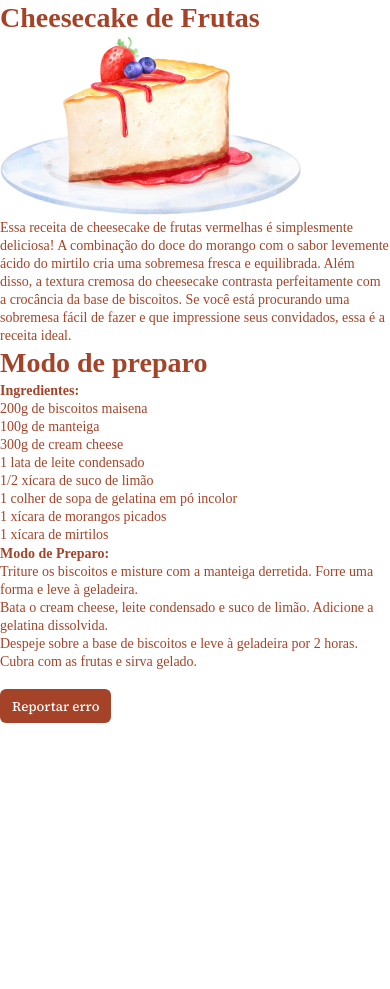
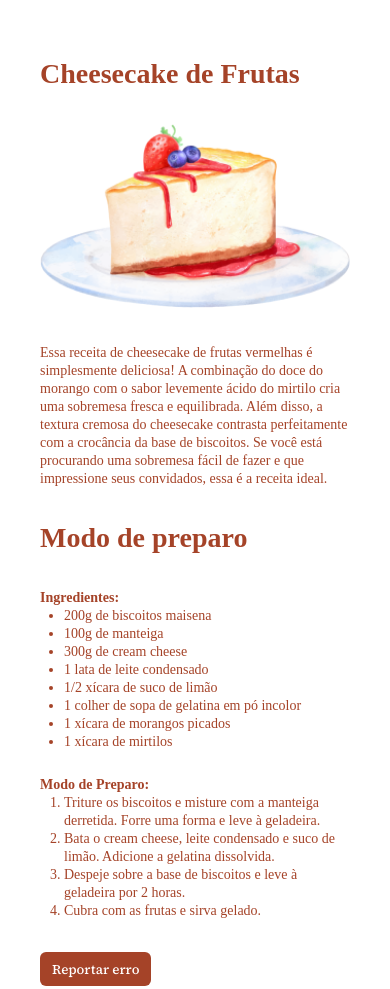
Before and after one commit to mariliatamiles/responsive-project-cheesecake, a plain HTML site: page index.html in a window 390 px wide. Before the commit the page ends 844 px from the top, so only its background shows below. Drawn offline with Linux system fonts and the light colour scheme; a web font is replaced by a local one.

Commit message:
Feat: finalize mobile first layout

```diff
--- a/index.html
+++ b/index.html
@@ -27,8 +27,8 @@
         </div>
         <div class="ingredients">
             <h2>Modo de preparo</h2>
+            <strong>Ingredientes:</strong>
             <ul>
-                <strong>Ingredientes:</strong>
                 <li>200g de biscoitos maisena</li>
                 <li>100g de manteiga</li>
                 <li>300g de cream cheese</li>
@@ -38,8 +38,8 @@
                 <li>1 xícara de morangos picados</li>
                 <li>1 xícara de mirtilos</li>
             </ul>
+            <strong>Modo de Preparo:</strong>
             <ol>
-                <strong>Modo de Preparo:</strong>
                 <li>Triture os biscoitos e misture com a manteiga derretida. Forre uma forma e leve à geladeira.</li>
                 <li>Bata o cream cheese, leite condensado e suco de limão. Adicione a gelatina dissolvida.</li>
                 <li>Despeje sobre a base de biscoitos e leve à geladeira por 2 horas.</li>
--- a/style.css
+++ b/style.css
@@ -22,6 +22,23 @@ body {
   font-size: 1.6rem;
 }
 
+main{
+    max-width: 32rem;
+    margin-inline: auto;
+
+    padding: 5.6rem 4rem;
+    box-sizing: content-box;
+
+    display: flex;
+    flex-direction: column;
+    gap: 3.2rem;
+}
+
+img{
+    width: 100%;
+    margin-block: 3.2rem;
+}
+
 button {
   font-family: "Source Serif 4";
   background-color: var(--main-color);
@@ -29,14 +46,24 @@ button {
   border: 0;
   padding: 0.8rem 1.2rem;
   border-radius: 0.6rem;
-  margin-top: 1.8rem;
+  margin-top: 3.2rem;
 }
 h1,h2{
     font-size: var(--font-28);
     line-height: 3.6rem;
+}
+h2{
+    margin-bottom: 3.2rem;
 }
 
 p,li,strong {
     font-size: var(--font-14);
     line-height: 1.8rem;
 }
+ul,ol{
+    padding-left: 2.4rem;
+}
+
+ul{
+    margin-bottom: 2.4rem;
+}
```
